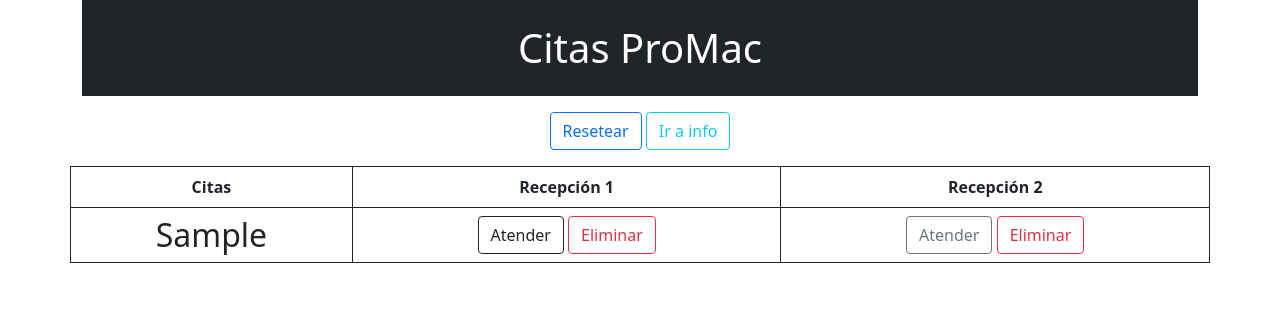
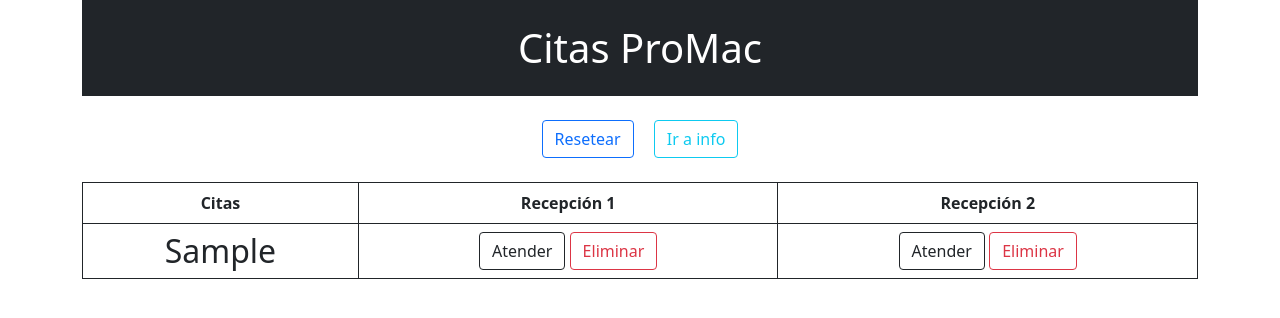
Before and after one commit to adrian2405/sin_cita, a PHP site: page / in a window 1280 px wide. Shown: the top 318 px of the page. Run offline with PHP 8.4, Linux system fonts and the light colour scheme; tables that the repository leaves empty or names only in its code hold one stand-in row (values such as "Sample post"); some libraries are stand-ins or nearby versions.

Commit message:
improveds

```diff
--- a/index.php
+++ b/index.php
@@ -31,6 +31,7 @@
         ('17:00'),('17:05'),('17:10'),('17:15'),('17:20'),('17:25'),('17:30'),('17:35'),('17:40'),('17:45'),('17:50'),('17:55'),('18:00');";
 
         $result = mysqli_query($conn, $sql);
+        header("location:index.php");
     }
 
 ?>
@@ -51,11 +52,7 @@
 
 <body>
 
-    <div class="container-lg">
-
-    <div class="row justify-content-center">
-
-    <div class="col-12">
+    <div class="container">
 
             <h1 class="h1 text-center bg-dark text-white p-4" id="title">Citas ProMac</h1>
 
@@ -65,17 +62,15 @@
             <!-- Botones resetear, ir a info y refrescar -->
 
             <form method="POST" action="" class="text-center m-3">
-        <input type="submit" name="reset" value="Resetear" class="btn btn-outline-primary" />
-        <a class="btn btn-outline-info" href="info.php" target="_blank"> Ir a info</a>
+            <input type="submit" name="reset" value="Resetear" class="btn btn-outline-primary m-2" />
+            <a class="btn btn-outline-info m-2" href="info.php" target="_blank"> Ir a info</a>
+
             </form>
-
-        </div>
 
         <table class="table table-bordered table-hover border-dark text-center" id="example"></table>
 
     </div>
 
-    </div>
 
     <script src="https://cdn.jsdelivr.net/npm/@popperjs/core@2.6.0/dist/umd/popper.min.js" integrity="sha384-KsvD1yqQ1/1+IA7gi3P0tyJcT3vR+NdBTt13hSJ2lnve8agRGXTTyNaBYmCR/Nwi" crossorigin="anonymous"></script>
     <script src="https://cdn.jsdelivr.net/npm/bootstrap@5.0.0-beta2/dist/js/bootstrap.min.js" integrity="sha384-nsg8ua9HAw1y0W1btsyWgBklPnCUAFLuTMS2G72MMONqmOymq585AcH49TLBQObG" crossorigin="anonymous"></script>
@@ -87,7 +82,7 @@
 
     var contenido = document.querySelector('#example');
 
-        var myTimer = window.setInterval(traer, 4000);
+        var myTimer = window.setInterval(traer, 3000);
 
 
             function traer(){
@@ -138,7 +133,7 @@ CADA FUNCION OBTIENE LA HORA A LA QUE HACE REFERENCIA ESE BOTON POR EL ATRIBUTO
                         </td>
 
                         <td scope="row">
-                        <input type="button" onclick="reception_2(this.name), alertSuccess_2(this.name)" name="${valor.hora}" class="btn btn-outline-secondary" value="Atender" id="btnRec2">
+                        <input type="button" onclick="reception_2(this.name), alertSuccess_2(this.name)" name="${valor.hora}" class="btn btn-outline-dark" value="Atender" id="btnRec2">
                         <input type="button" onclick="delete_1(this.name), alertDanger_2(this.name)" name="${valor.hora}" class="btn btn-outline-danger" value="Eliminar" id="btnEliminar2">
 
                         </form>
```
Also changed, not shown: info.php (+5 -2 lines). Lines whose indentation alone changed are shown as unchanged.
